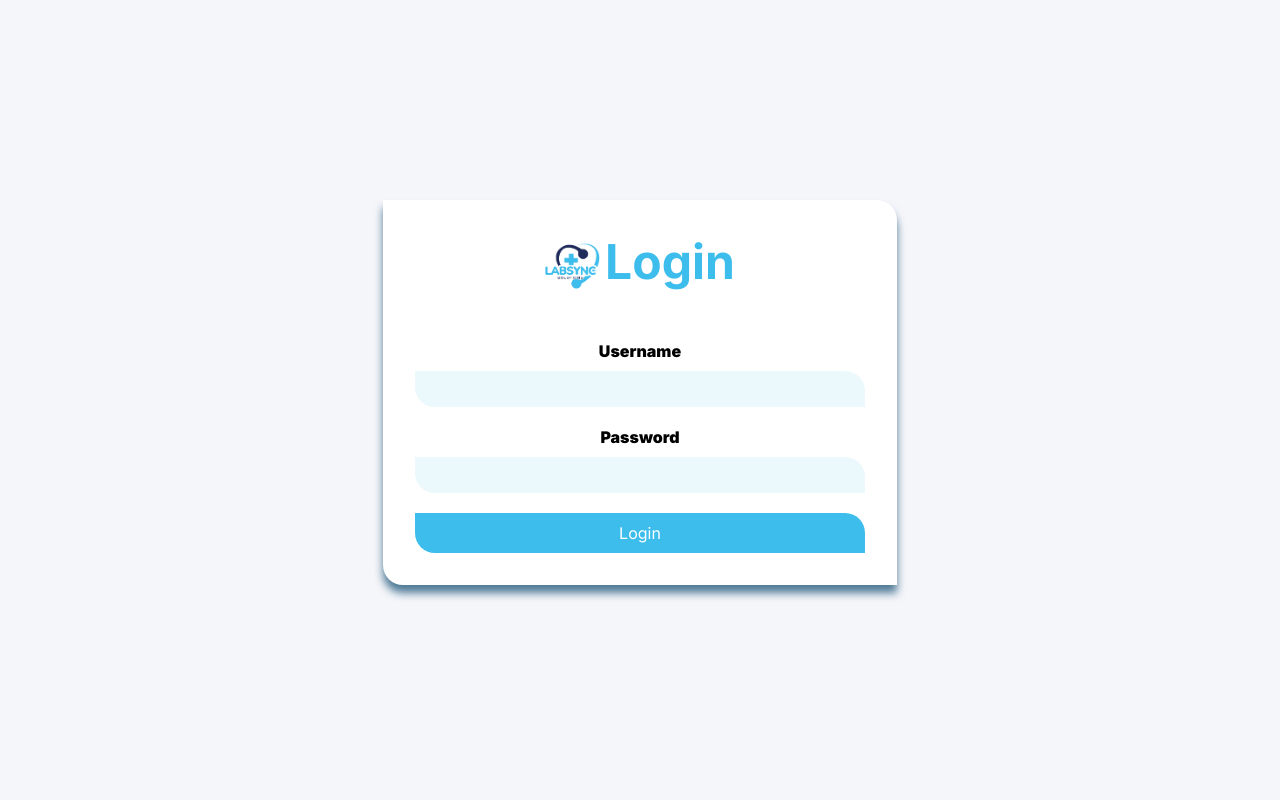
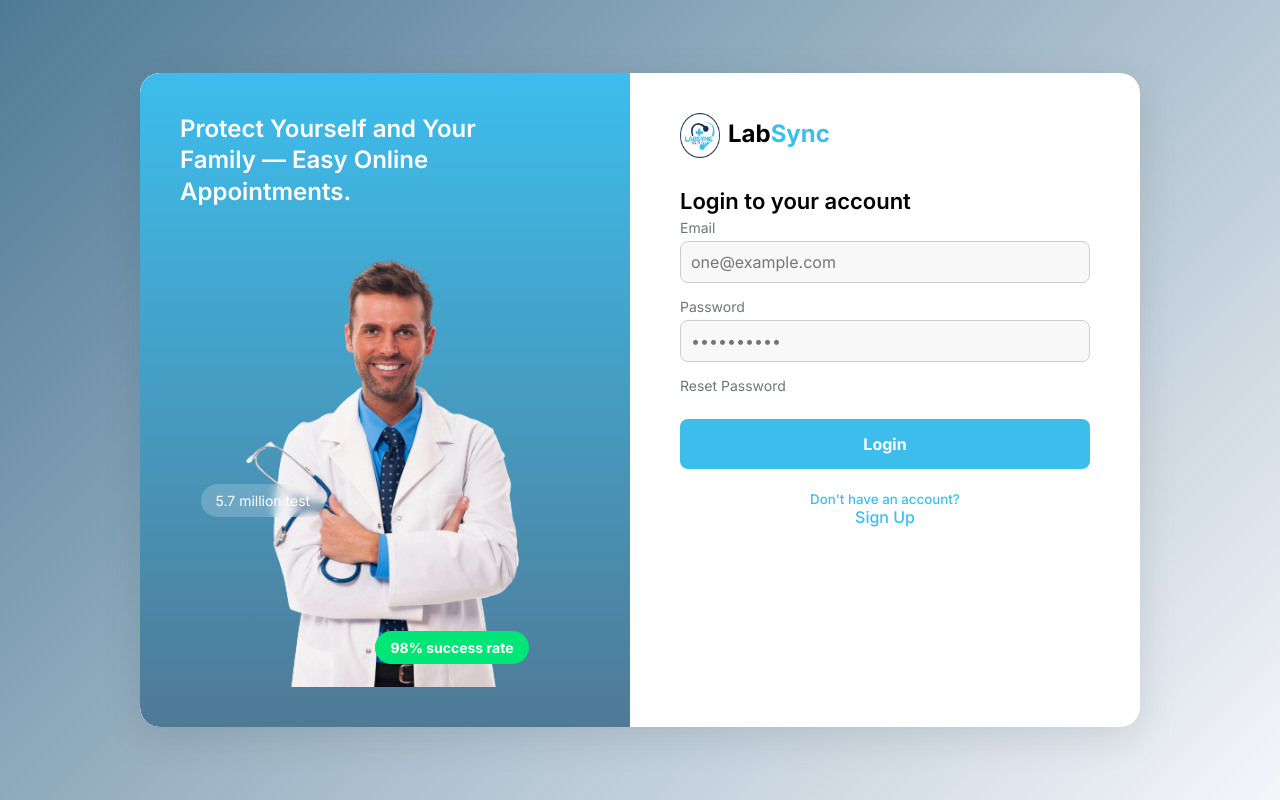
Before and after one commit to Isumans/lab-sync, a PHP site: page /app/views/auth/dash_login.php in a window 1280 px wide. Run offline with PHP 8.4, Linux system fonts and the light colour scheme.

Commit message:
UI/Auth update: align login with signup and improve validation errors

```diff
--- a/app/views/auth/dash_login.php
+++ b/app/views/auth/dash_login.php
@@ -1,37 +1,101 @@
-<html>
+<!DOCTYPE html>
+<html lang="en">
 <head>
+    <meta charset="UTF-8">
+    <meta name="viewport" content="width=device-width, initial-scale=1.0">
+    <title>Patient Login</title>
+    <link rel="stylesheet" href="/lab_sync/public/styles.css">
+    <link rel="stylesheet" href="/lab_sync/public/signupStyles.css">
+    <style>
+        .error-text {
+            color: red;
+            font-size: 0.875rem;
+            margin-top: 0.25rem;
+            display: block;
+        }
+    </style>
+</head>
+<body>
+    <div class="login-page-container">
+        <div class="visual-section">
+            <div class="content-wrapper">
+                <h1>Protect Yourself and Your Family — Easy Online Appointments.</h1>
+                <div class="doctor-image-stats">
+                    <div class="stat-bubble injected">5.7 million test</div>
+                    <div class="stat-bubble recovery">98% success rate</div>
+                </div>
+            </div>
+        </div>
 
-    <title>Dashboard Login</title>
-    <link rel="stylesheet" href="/lab_sync/public/styles.css">
-    <link rel="stylesheet" href="/lab_sync/public/loginStyles.css">
-</head>
-<body class="login-body">
-    <div class="login-container">
-        <div class="login-form">
-            <div class="login-header">
-                <img src="/lab_sync/public/assests/Labsync-1.png" alt="Logo" class>
-                <h1>Login</h1>
-            </div>
+        <div class="form-section">
+            <header>
+                <div class="logo">
+                    <div class="navbar-brand">
+                        <img src="/lab_sync/public/assests/Labsync-3.png">Lab<span style="color:#3DBDEC">Sync</span>
+                    </div>
+                </div>
+            </header>
 
+            <main class="login-form-area">
+                <h2>Login to your account</h2>
+                <!-- <p class="secure-text">Secure, quick, and easy.</p> -->
 
-            <form action="/lab_sync/index.php?controller=Auth&action=login" method="post" id="loginV">
                 <?php if (!empty($error)): ?>
                     <div class="error-message"><?php echo htmlspecialchars($error); ?></div>
                 <?php endif; ?>
-                <div class="label-div">
-                    <label class="form-label" for="username">Username</label>
-                    <input type="text" id="username" class="form-control" name="username" >
-                </div>
-                <div class="label-div">
-                    <label class="form-label" for="password">Password</label>
-                    <input type="password" class="form-control" id="password" name="password" >
-                </div>
 
+                <form action="/lab_sync/index.php?controller=Auth&action=login" method="POST" onsubmit="return validateForm()">
+                    <div class="input-group">
+                        <label for="email">Email</label>
+                        <input class="input1" type="email" id="email" name="email" placeholder="one@example.com" required>
+                        <span class="error-text" id="emailError"></span>
+                    </div>
 
-                <button class="btn" type="submit">Login</button>
-            </form>
+                    <div class="input-group">
+                        <label for="password">Password</label>
+                        <input class="input1" type="password" id="password" name="password" placeholder="••••••••••" required>
+                        <span class="error-text" id="passwordError"></span>
+                    </div>
+
+                    <a href="#" class="reset-password-link">Reset Password</a>
+                    <button type="submit" class="login-button">Login</button>
+                </form>
+
+                <a href="#" class="login-with-code">
+                    <sub>Don't have an account?</sub><br/>Sign Up
+                </a>
+
+                <script>
+                function validateForm() {
+                    let isValid = true;
+
+                    // Clear all error messages
+                    document.getElementById('emailError').textContent = '';
+                    document.getElementById('passwordError').textContent = '';
+
+                    // Validate Email
+                    const email = document.getElementById('email').value.trim();
+                    const emailRegex = /^[^\s@]+@[^\s@]+\.[^\s@]+$/;
+                    if (!email) {
+                        document.getElementById('emailError').textContent = 'Email is required.';
+                        isValid = false;
+                    } else if (!emailRegex.test(email)) {
+                        document.getElementById('emailError').textContent = 'Please enter a valid email address.';
+                        isValid = false;
+                    }
+
+                    // Validate Password
+                    const password = document.getElementById('password').value;
+                    if (!password) {
+                        document.getElementById('passwordError').textContent = 'Password is required.';
+                        isValid = false;
+                    }
+
+                    return isValid;
+                }
+                </script>
+            </main>
         </div>
     </div>
-
 </body>
 </html>
```
Also changed, not shown: app/controllers/authController.php (+3 -4 lines), app/controllers/homeController.php (+6 -6 lines), app/models/authModel.php (+5 -7 lines), app/models/homeModel.php (+8 -10 lines), app/views/auth/patient_signup.php (+75 -90 lines).
